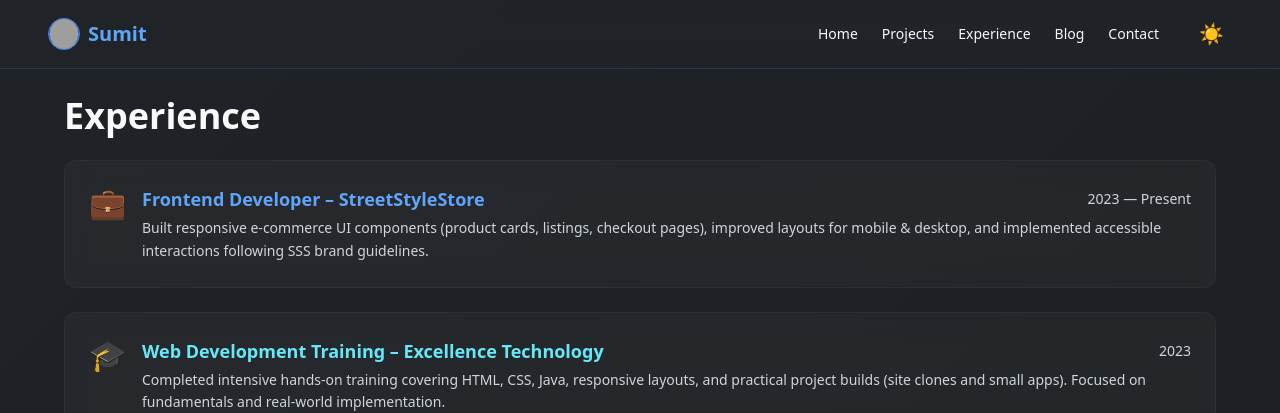
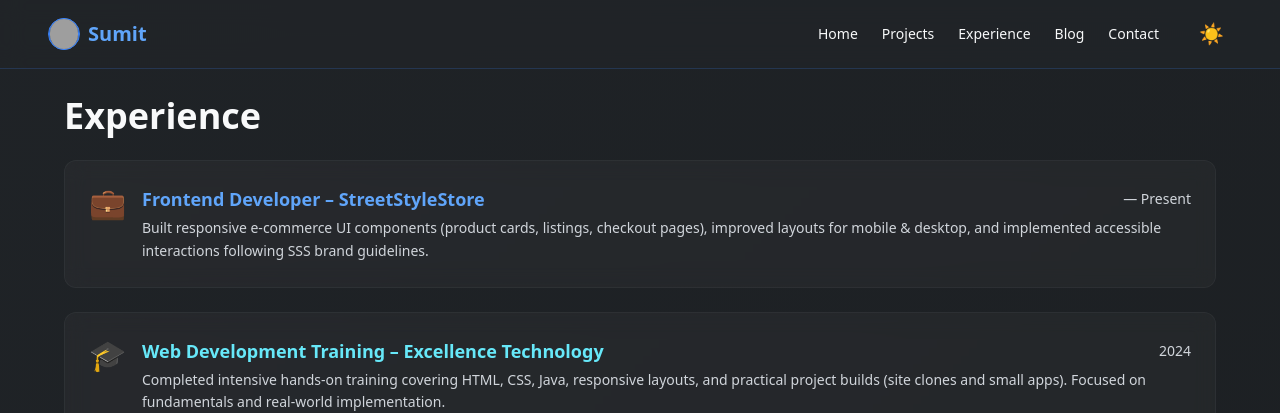
Before and after one commit to rajputsumit01/myportfolio, a Vue app in the folder frontend/portfolio/: page /experience in a window 1280 px wide. Shown: the top 413 px of the page. Built offline with nearby package versions, Linux system fonts and the light colour scheme; grey boxes are pictures that could not be loaded.

Commit message:
Update Experience.vue change dates

```diff
--- a/frontend/portfolio/src/views/Experience.vue
+++ b/frontend/portfolio/src/views/Experience.vue
@@ -15,7 +15,7 @@
             <div class="flex-1">
               <div class="flex items-center justify-between gap-4 mb-1">
                 <h2 class="text-blue-400 font-bold text-lg">Frontend Developer – StreetStyleStore</h2>
-                <div class="text-sm text-gray-300">2023 — Present</div>
+                <div class="text-sm text-gray-300"> — Present</div>
               </div>
               <p class="text-gray-300 text-sm leading-relaxed">
                 Built responsive e-commerce UI components (product cards, listings, checkout pages),
@@ -33,7 +33,7 @@
             <div class="flex-1">
               <div class="flex items-center justify-between gap-4 mb-1">
                 <h2 class="text-cyan-300 font-bold text-lg">Web Development Training – Excellence Technology</h2>
-                <div class="text-sm text-gray-300">2023</div>
+                <div class="text-sm text-gray-300">2024</div>
               </div>
               <p class="text-gray-300 text-sm leading-relaxed">
                 Completed intensive hands-on training covering HTML, CSS, Java, responsive layouts, and
```
